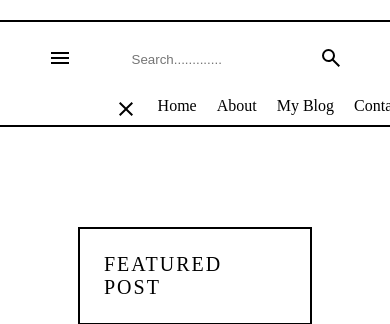
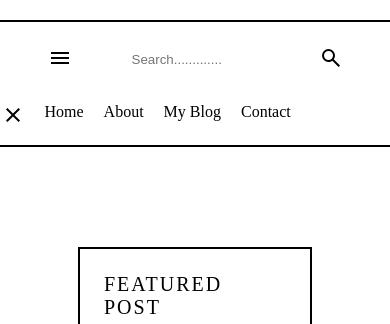
Before and after one commit to Omatori/Omatori.github.io, a plain HTML site: page index.html in a window 390 px wide. Both pictures are taken after a click on the item 59 px from the left and 522 px from the top of the page. Shown: the part 463-787 px from the top of the page. Drawn offline with nearby package versions, Linux system fonts and the light colour scheme.

Commit message:
Update mediaquary-index.css

```diff
--- a/mediaquary/mediaquary-index.css
+++ b/mediaquary/mediaquary-index.css
@@ -1,6 +1,13 @@
 @media (max-width: 1200px) {
     .hideOnMobile{display: none;}
     .menu-btn{display: block;}
+}
+@media (max-width: 1084px) {
+    .sidebar {
+      margin-top: 20px;
+      left: 45%;
+      transform: translate(-50%, -50%);
+    }
 }
   @media(max-width: 400px) {
     .sidebar{width: 100%;}
```
